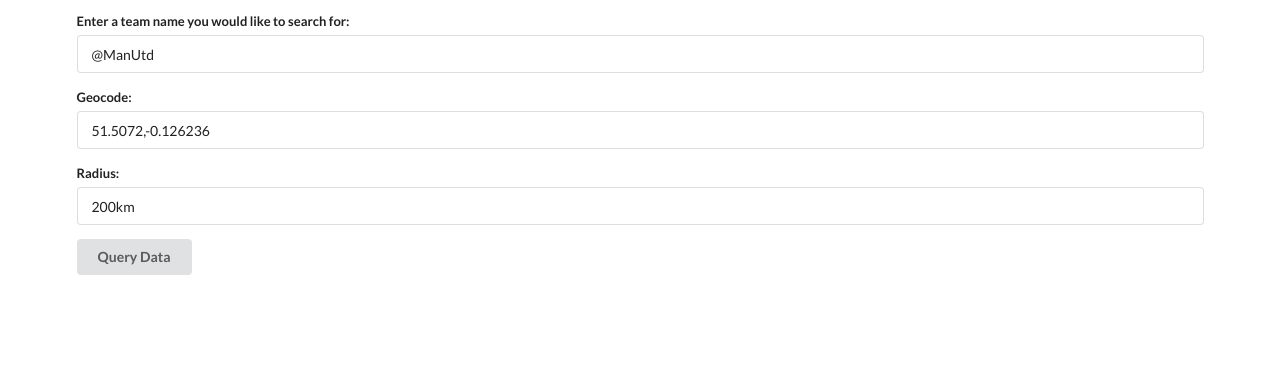
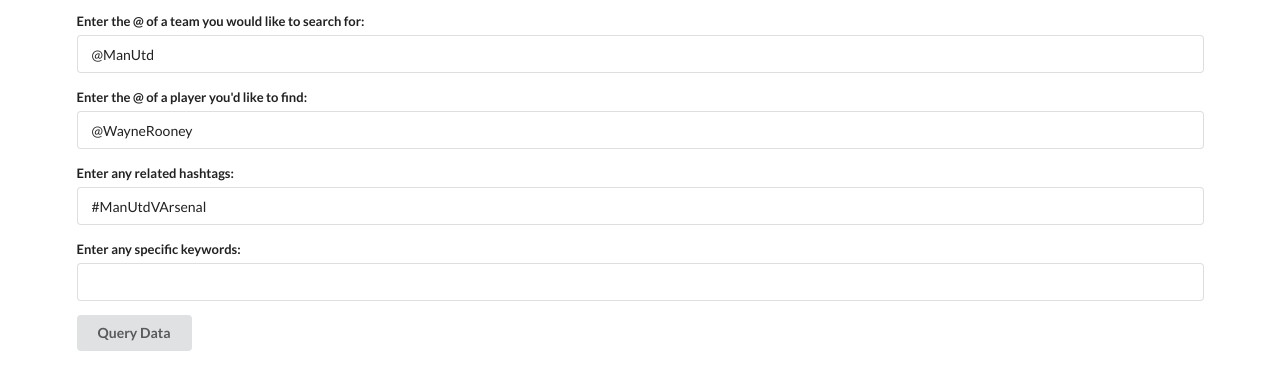
Before and after one commit to hayfiz/NodeArt, a plain HTML site: page queryInterface.html in a window 1280 px wide. Shown: the part 34-424 px from the top of the page. Drawn offline with Linux system fonts and the light colour scheme.

Commit message:
+HTML
Modified form and query

```diff
--- a/queryInterface.html
+++ b/queryInterface.html
@@ -14,16 +14,20 @@
     <h2 class="ui dividing header">Query some Twitter data</h2>
     <form class="ui form" id="myForm" onsubmit="return false;">
       <div class="field">
-        <label for="query"> Enter a team name you would like to search for:</label>
+        <label for="teamName"> Enter the @ of a team you would like to search for:</label>
         <input type="text" name="teamName" value="@ManUtd">
       </div>
       <div class="field">
-        <label for="geocode">Geocode:</label>
-        <input type="text" name="location" value="51.5072,-0.126236">
+        <label for="playerName">Enter the @ of a player you'd like to find:</label>
+        <input type="text" name="playerName" value="@WayneRooney">
       </div>
       <div class="field">
-        <label for="radius">Radius:</label>
-        <input type="text" name="radius" value="200km">
+        <label for="hashtag">Enter any related hashtags:</label>
+        <input type="text" name="hashtag" value="#ManUtdVArsenal">
+      </div>
+      <div class="field">
+        <label for="keywords">Enter any specific keywords:</label>
+        <input type="text" name="keywords" value="">
       </div>
       <button class="ui button" id="sendButton">Query Data</button>
     </form>
--- a/server.js
+++ b/server.js
@@ -34,7 +34,7 @@
         req.on('end', function () {
             var queryContent = JSON.parse(body);
             console.log(queryContent);
-            client.get('search/tweets', {q: queryContent.teamName, count: 10, geocode: queryContent.location+","+queryContent.radius },
+            client.get('search/tweets', {q: queryContent.teamName /* +' '+queryContent.playerName*/},
                 function listDroneTweets(err, data, response) {
                     var tweets = [];
                     for (var indx in data.statuses) {
```
